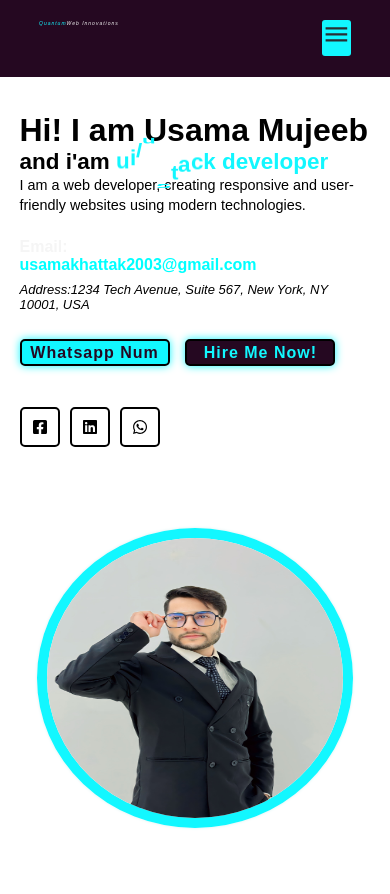
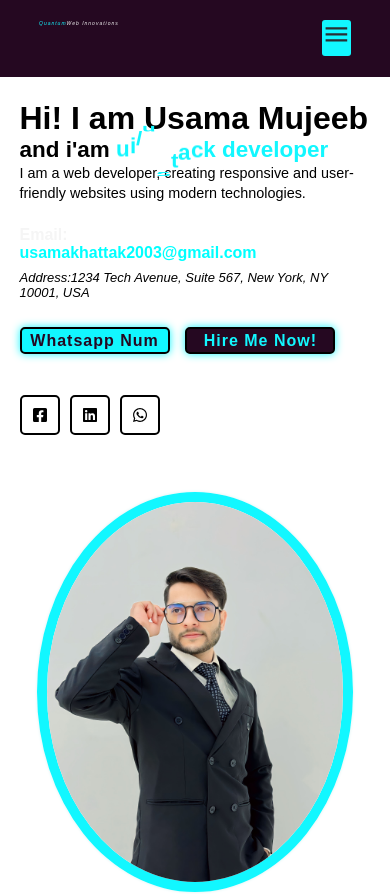
Before and after one commit to Alishba526/Usama-Bin-Mujeeb, a Next.js app: page / in a window 390 px wide. Shown: the top 894 px of the page. Built offline with nearby package versions, Linux system fonts and the light colour scheme.

Commit message:
Update hero.css

```diff
--- a/src/app/component/hero.css
+++ b/src/app/component/hero.css
@@ -280,7 +280,7 @@ a.btn:nth-child(2)::before {
 
     .image-box img {
         max-width: 450px;
-        height: 300px;
+        height: 400px;
 
     }
 
```
